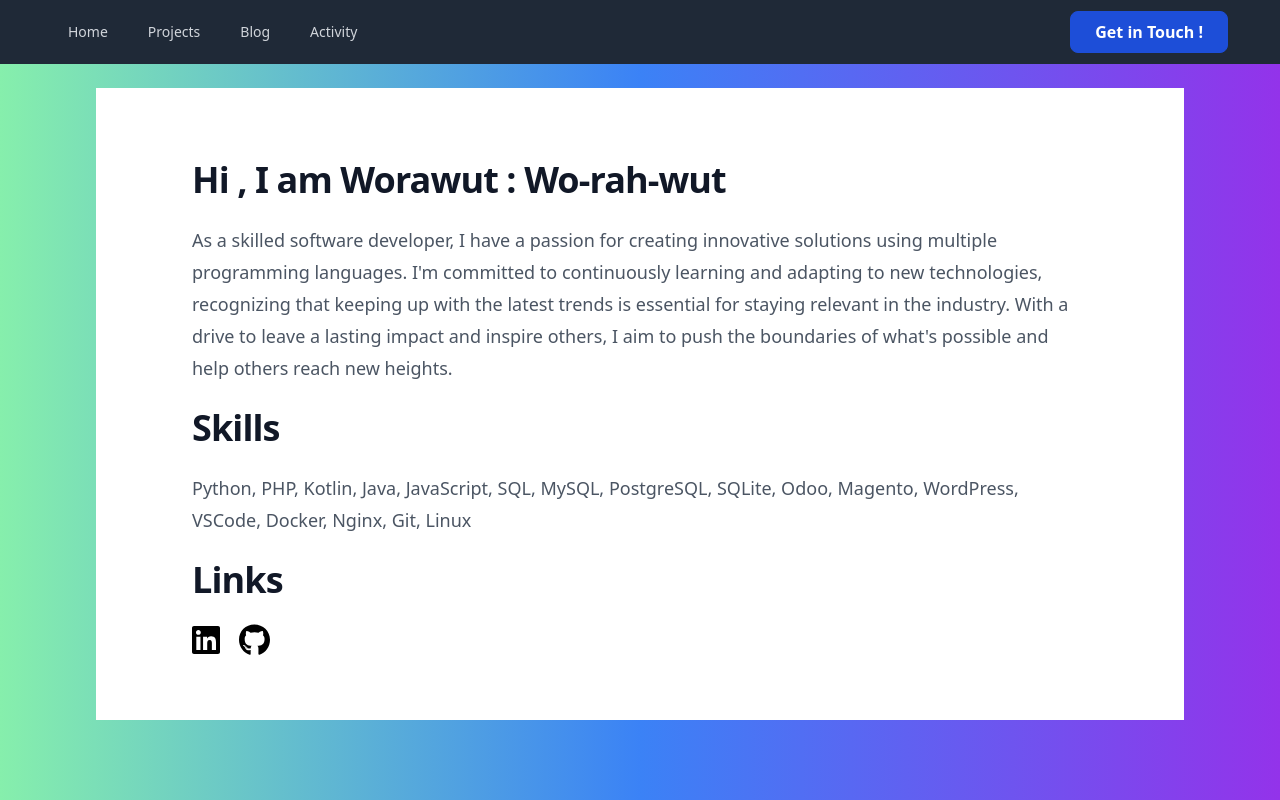
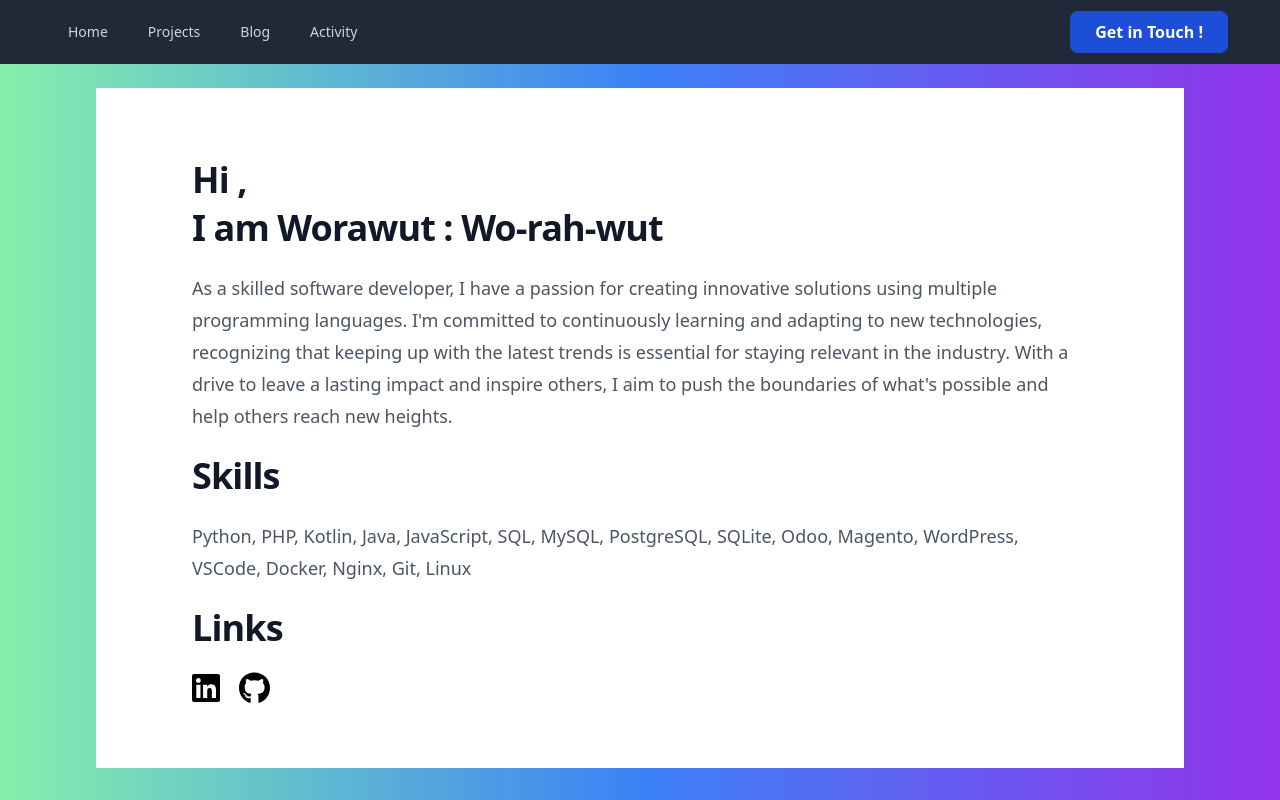
Before and after one commit to jimmy542/worawutdev, a Vue app: page / in a window 1280 px wide. Built offline with nearby package versions, Linux system fonts and the light colour scheme.

Commit message:
change name to 2 line

```diff
--- a/src/components/Content.vue
+++ b/src/components/Content.vue
@@ -10,7 +10,11 @@
             </div>
             <p
               class="mt-2 text-3xl font-bold tracking-tight text-gray-900 sm:text-4xl">
-              Hi , I am Worawut : Wo-rah-wut
+              Hi ,
+            </p>
+             <p
+              class="mt-2 text-3xl font-bold tracking-tight text-gray-900 sm:text-4xl">
+              I am Worawut : Wo-rah-wut
             </p>
             <p class="mt-6 text-lg leading-8 text-gray-600">
              As a skilled software developer, I have a passion for creating innovative solutions using multiple programming languages. I'm committed to continuously learning and adapting to new technologies, recognizing that keeping up with the latest trends is essential for staying relevant in the industry. With a drive to leave a lasting impact and inspire others, I aim to push the boundaries of what's possible and help others reach new heights.
```
